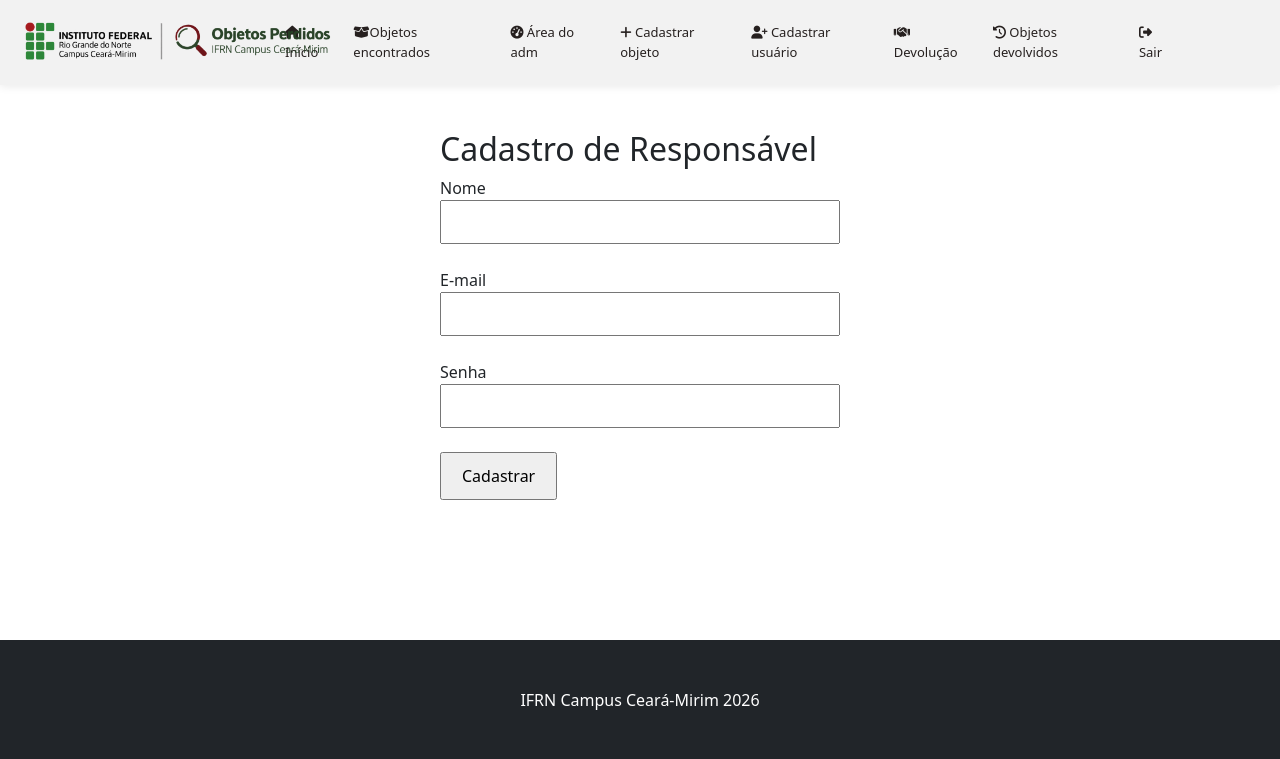
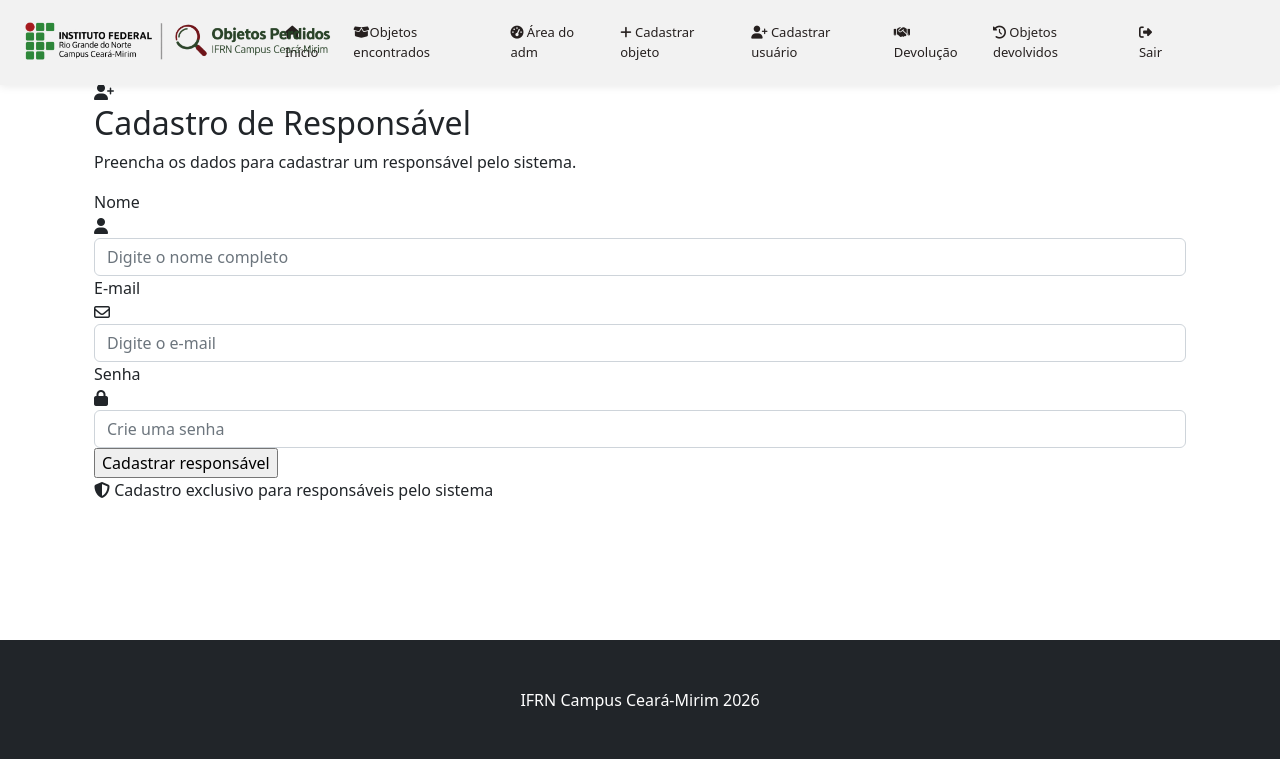
Before and after one commit to giovanna153/Sistema-Objetos-Perdidos-IFRNCM, a Flask app: page /cadastro in a window 1280 px wide. Shown: the top 759 px of the page. Run offline with Flask 3, Linux system fonts and the light colour scheme; a user stored in the database is signed in; some libraries are stand-ins or nearby versions.

Commit message:
Novo Cadastro.html
mudança com o mesmo padrão visual do login

```diff
--- a/app/templates/cadastro.html
+++ b/app/templates/cadastro.html
@@ -1,51 +1,102 @@
+
 {% extends "base.html" %}
 
 {% block content %}
 
-<div style="max-width: 400px; margin: 50px auto;">
+<div class="pagina-login">
+
+    <div class="card-login">
+
+        <div class="login-cabecalho">
+
+            <div class="login-icone">
+                <i class="fa-solid fa-user-plus"></i>
+            </div>
 
             <h2>Cadastro de Responsável</h2>
+
+            <p>Preencha os dados para cadastrar um responsável pelo sistema.</p>
+
+        </div>
 
         <form method="POST">
 
             {{ form.hidden_tag() }}
 
-        <div>
+            <!-- NOME -->
+            <div class="campo-login">
+
                 {{ form.nome.label }}
-            {{ form.nome(style="width: 100%; padding: 8px;") }}
+
+                <div class="campo-input">
+                    <i class="fa-solid fa-user"></i>
+
+                    {{ form.nome(
+                        class="form-control",
+                        placeholder="Digite o nome completo"
+                    ) }}
+                </div>
 
                 {% for erro in form.nome.errors %}
-                <small style="color: red;">{{ erro }}</small>
+                    <small class="erro-login">{{ erro }}</small>
                 {% endfor %}
+
             </div>
 
-        <br>
+            <!-- E-MAIL -->
+            <div class="campo-login">
 
-        <div>
                 {{ form.email.label }}
-            {{ form.email(style="width: 100%; padding: 8px;") }}
+
+                <div class="campo-input">
+                    <i class="fa-regular fa-envelope"></i>
+
+                    {{ form.email(
+                        class="form-control",
+                        placeholder="Digite o e-mail"
+                    ) }}
+                </div>
 
                 {% for erro in form.email.errors %}
-                <small style="color: red;">{{ erro }}</small>
+                    <small class="erro-login">{{ erro }}</small>
                 {% endfor %}
+
             </div>
 
-        <br>
+            <!-- SENHA -->
+            <div class="campo-login">
 
-        <div>
                 {{ form.senha.label }}
-            {{ form.senha(style="width: 100%; padding: 8px;") }}
+
+                <div class="campo-input">
+                    <i class="fa-solid fa-lock"></i>
+
+                    {{ form.senha(
+                        class="form-control",
+                        placeholder="Crie uma senha"
+                    ) }}
+                </div>
 
                 {% for erro in form.senha.errors %}
-                <small style="color: red;">{{ erro }}</small>
+                    <small class="erro-login">{{ erro }}</small>
                 {% endfor %}
+
             </div>
 
-        <br>
-
-        {{ form.submit(style="padding: 10px 20px;") }}
+            {{ form.submit(
+                class="botao-login",
+                value="Cadastrar responsável"
+            ) }}
 
         </form>
+
+        <div class="login-rodape">
+            <i class="fa-solid fa-shield-halved"></i>
+            Cadastro exclusivo para responsáveis pelo sistema
+        </div>
+
+    </div>
+
 </div>
 
 {% endblock %}
```
Lines whose indentation alone changed are shown as unchanged.
